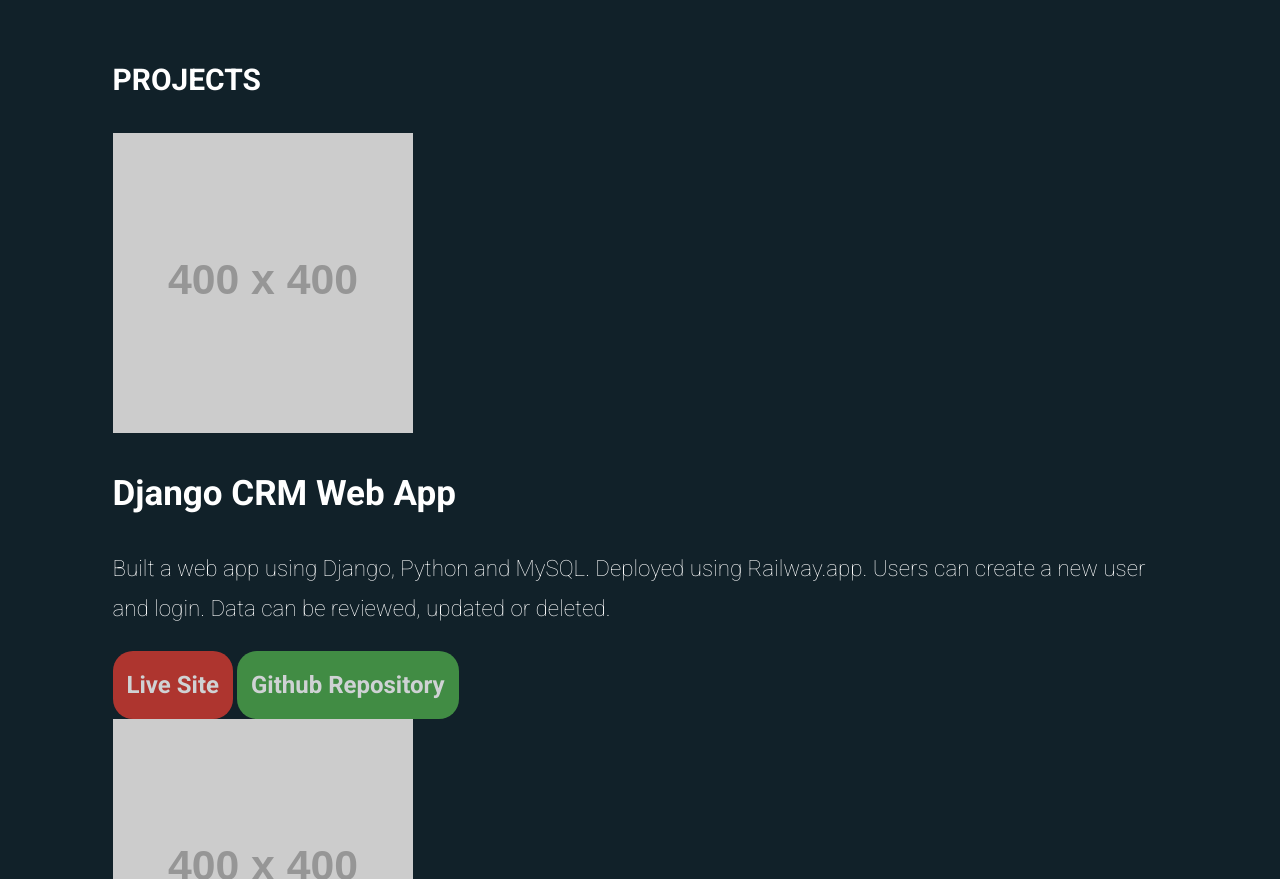
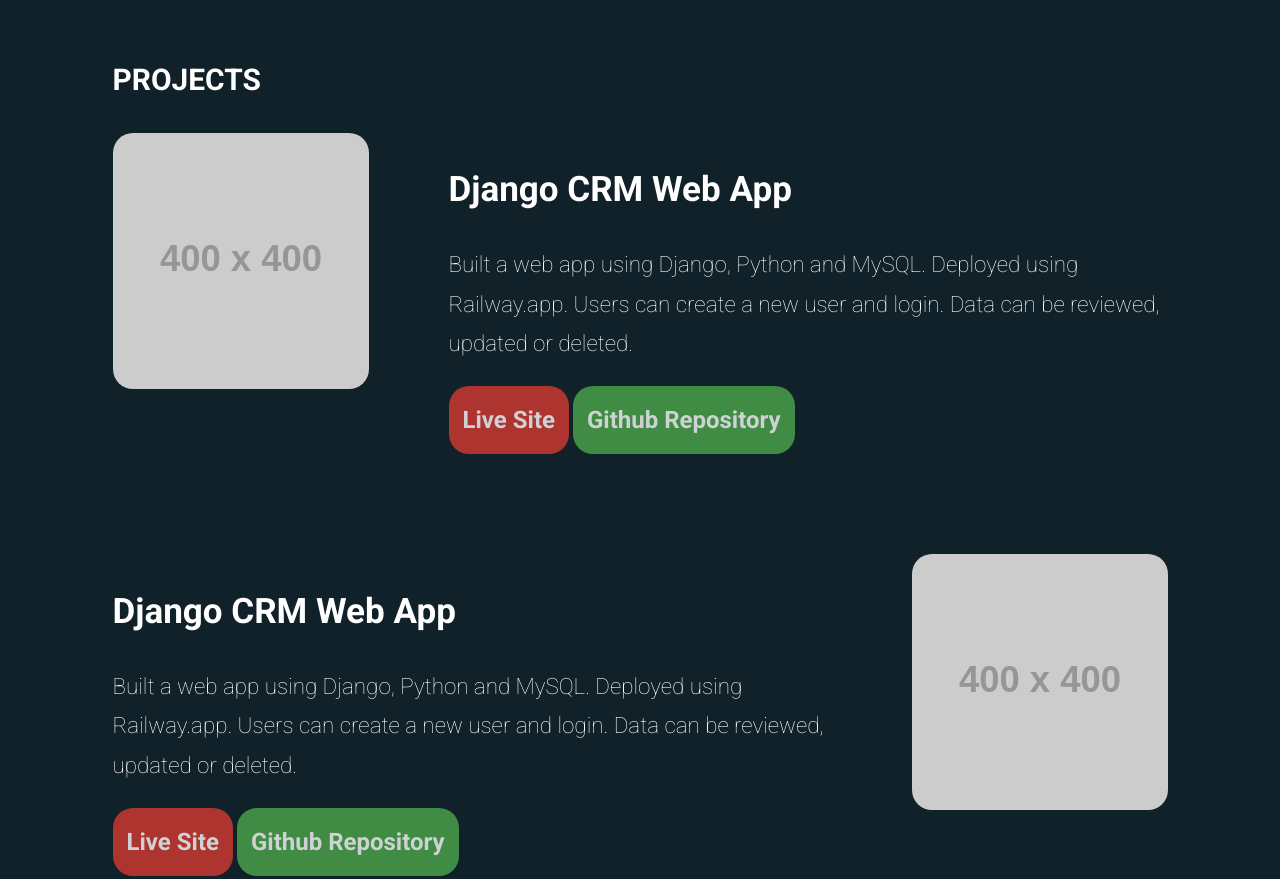
Before and after one commit to fuadeyuboglu/Portfolio, a website built with Vite: page index.html in a window 1280 px wide. Shown: the part 1860-2739 px from the top of the page. Built offline with nearby package versions, Linux system fonts and the light colour scheme; placeholder pictures from the web are drawn by us.

Commit message:
Imported projects.css file

```diff
--- a/style.css
+++ b/style.css
@@ -9,3 +9,4 @@
 @import url("components/intro.css");
 @import url("components/layouts.css");
 @import url("components/portrait.css");
+@import url("components/projects.css");
```
